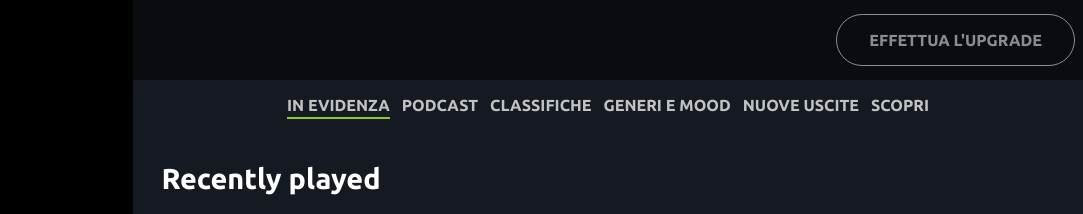
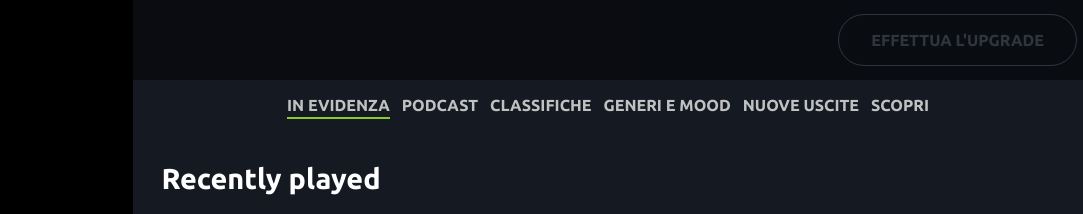
Before and after one commit to LucaRanieri96/html-css-spotifyweb, a plain HTML site: page index.html in a window 1280 px wide. Shown: the top 214 px of the page, 197-1280 px from the left. Drawn offline with Linux system fonts and the light colour scheme.

Commit message:
Add hover effect button upgrade

```diff
--- a/assets/css/style.css
+++ b/assets/css/style.css
@@ -169,6 +169,7 @@ hr,
 .sidebar span {
     display: none;
 }
+
 .sidebar img {
     margin: 5px 0;
 }
@@ -179,15 +180,21 @@ hr,
 }
 
 .upgrade {
-    color: var(--light);
-    margin-right: 8px;
+    color: var(--darkgrey);
+    margin-right: 6px;
     padding: 0.7rem 2rem;
-    border: 1px solid var(--light);
+    border: 1px solid var(--darkgrey);
     border-radius: 2rem;
-    font-size: 0.8rem;
-    font-weight: 400;
+    padding: 1rem 2rem;
+    font-size: 1rem;
+    font-weight: 800;
 }
+.upgrade:hover {
+    color: white;
+    border: 1px solid white;
+    cursor: pointer;
 
+}
 .nav_main {
     margin: 1rem;
     display: flex;
@@ -275,9 +282,11 @@ section p {
         display: flex;
         align-items: center;
     }
-    .logo_small{
+
+    .logo_small {
         display: none;
     }
+
     .profile a,
     .navigation a,
     .download a {
@@ -318,9 +327,11 @@ section p {
     .profile span {
         color: white;
     }
-    .sidebar i{
+
+    .sidebar i {
         font-size: 3rem;
     }
+
     hr,
     .sidebar .logo,
     .sidebar i,
@@ -354,12 +365,6 @@ section p {
 
     #transparent {
         height: 130px;
-    }
-
-    .upgrade {
-        padding: 1rem 2rem;
-        font-size: 1rem;
-        font-weight: 800;
     }
 
     .nav_main {
```
